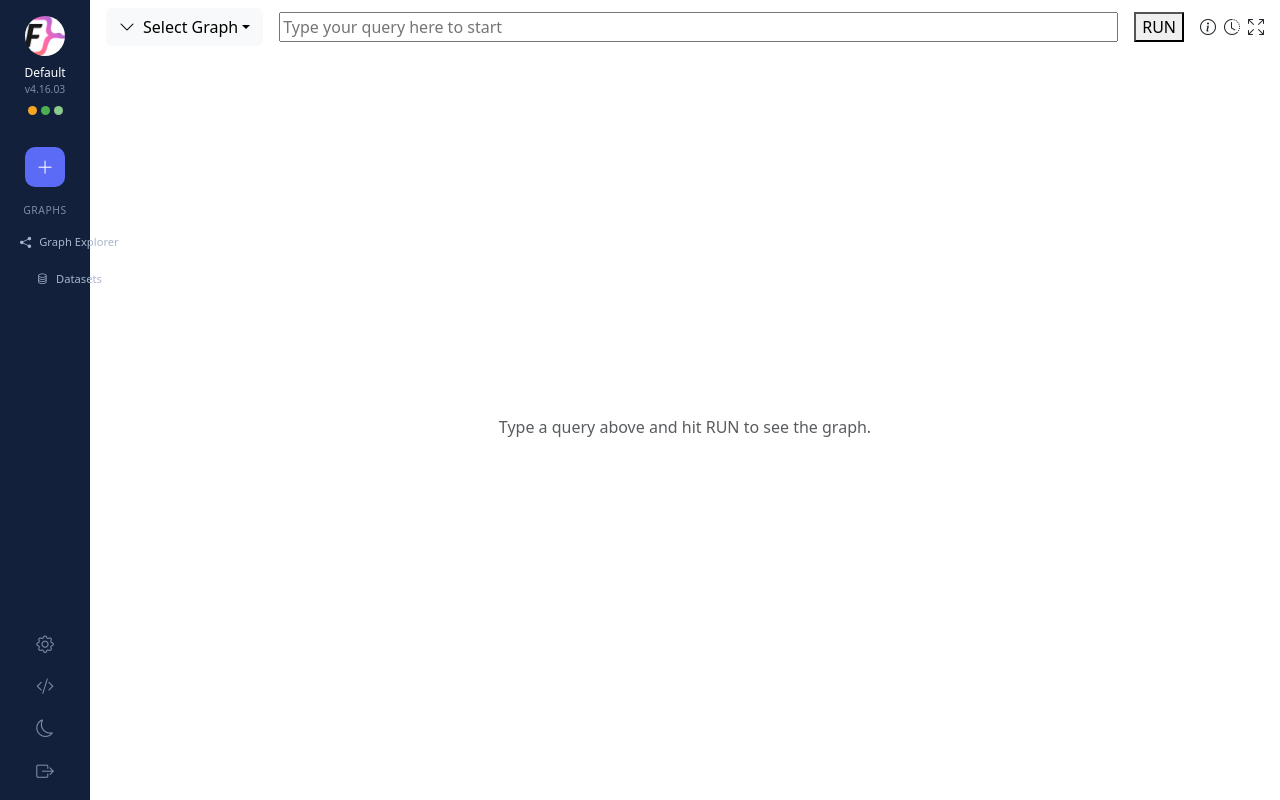
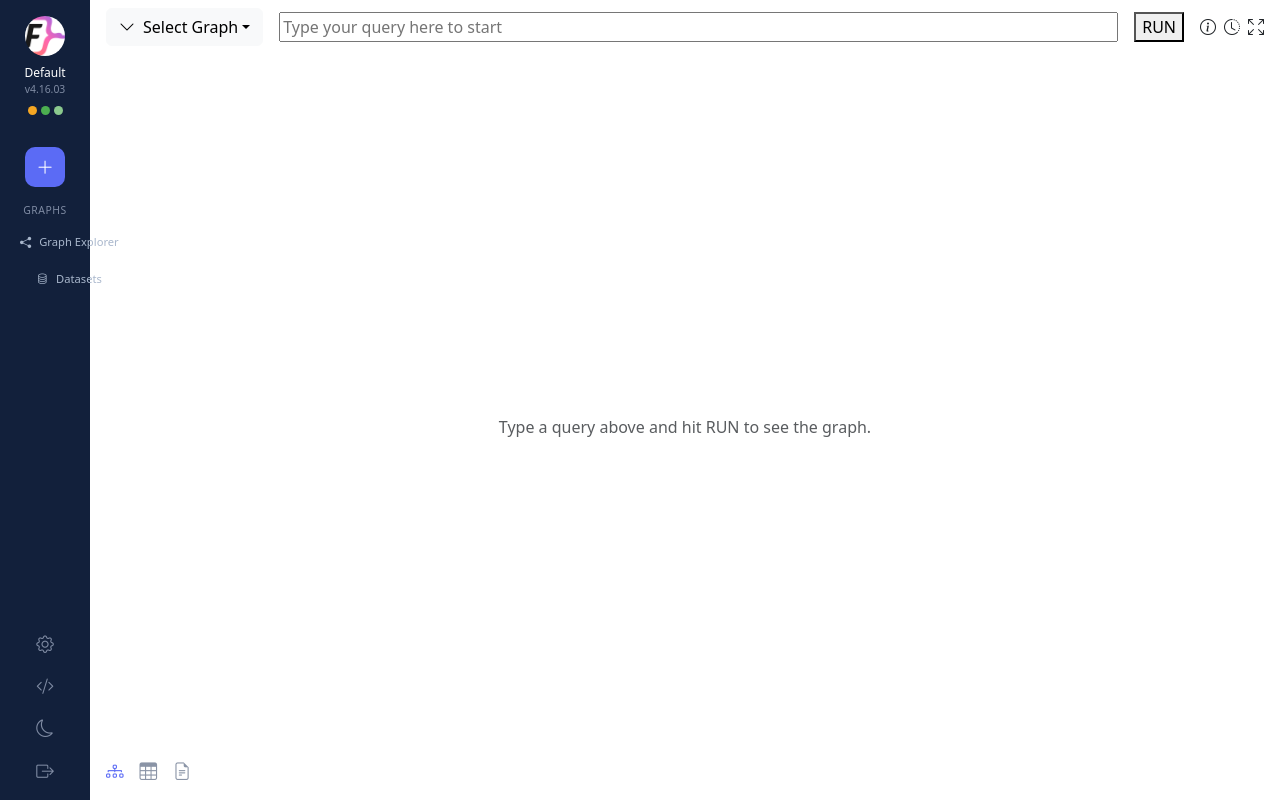
Before and after one commit to jahansgithub/falkoruireact, a React (Vite) app: page / in a window 1280 px wide. Built offline with nearby package versions, Linux system fonts and the light colour scheme.

Commit message:
graph toggle issue

```diff
--- a/src/component/layout/DashboardLayout.tsx
+++ b/src/component/layout/DashboardLayout.tsx
@@ -5,10 +5,11 @@ import { useViewStore } from '../../store/viewStore';
 import './css/DashboardLayout.css';
 
 export default function DashboardLayout() {
-   const view = useViewStore((state) => state.view);
+  const view = useViewStore((state) => state.view);
   const setView = useViewStore((state) => state.setView);
+
   return (
-<div className="dashboard-layout d-flex">
+    <div className="dashboard-layout d-flex">
       <Sidebar />
       <div className="dashboard-main flex-grow-1 d-flex flex-column">
         <Topbar />
--- a/src/component/layout/css/DashboardLayout.css
+++ b/src/component/layout/css/DashboardLayout.css
@@ -1,5 +1,5 @@
 .dashboard-layout {
- height: 100vh;        /* was min-height — change to fixed height */
+  height: 100vh;
   overflow: hidden;
 }
 
@@ -9,13 +9,29 @@
   display: flex;
   flex-direction: column;
 }
+
+.dashboard-content {
+  flex: 1;
+  min-height: 0;
+  position: relative;
+  overflow: hidden;
+}
+
+.view-toggle-icons {
+  position: absolute;
+  bottom: 16px;
+  left: 16px;
+  z-index: 10;
+}
+
+.view-icon {
+  color: #8a94a6;
+  font-size: 1.1rem;
+  cursor: pointer;
+}
+.view-icon:hover {
+  color: #333;
+}
 .view-icon.active {
   color: #5b6bf5;
 }
-
-.dashboard-content {
- flex: 1;               /* takes remaining height after Topbar */
-  min-height: 0;         /* critical — allows flex child to shrink below content size */
-  position: relative;
-  overflow: hidden;
-}
--- a/src/component/layout/css/NodeDetailPanel.css
+++ b/src/component/layout/css/NodeDetailPanel.css
@@ -3,6 +3,7 @@
   width: 280px;
   min-width: 280px;   /* make sure this exists — without it, flex can shrink it to 0 */
   background: #fff;
+  flex-shrink: 0;
   border-left: 1px solid #e5e9f0;
   overflow-y: auto;
 }
--- a/src/features/graphexplorer/graphExplorerPage.tsx
+++ b/src/features/graphexplorer/graphExplorerPage.tsx
@@ -19,15 +19,12 @@ export default function GraphExplorerPage() {
   // Combined: register click handlers AND push data, together, whenever result changes
 useEffect(() => {
   const canvas = canvasRef.current;
-    console.log('Canvas ref:', canvas);
-  console.log('setConfig exists?', typeof canvas?.setConfig)
-    if (!canvas || !result) return;
+  if (!canvas || !result || view !== 'graph') return;
 
   canvas.setConfig({
-      debug: true,
     eventHandlers: {
-        onNodeClick: (node: any) => {
-          console.log('Clicked node:', node); // temporary — confirm this fires
+      onNodeClick: (node: any, event: MouseEvent) => {
+        event?.stopPropagation?.();
         selectNode(node);
       },
       onBackgroundClick: () => selectNode(null),
@@ -35,7 +32,7 @@ export default function GraphExplorerPage() {
   });
 
   canvas.setData(result);
-  }, [result]);
+}, [result, view]);
 
   if (loading) {
     return (
@@ -77,7 +74,7 @@ export default function GraphExplorerPage() {
     <div className="d-flex h-100">
       <falkordb-canvas
         ref={canvasRef}
-        style={{ width: '100%', height: '100%', display: 'block' }}
+     style={{ flex: 1, height: '100%', display: 'block', minWidth: 0 }}
       />
       <NodeDetailPanel />
     </div>
--- a/src/lib/sampleGraphData.ts
+++ b/src/lib/sampleGraphData.ts
@@ -1,4 +1,4 @@
-import type { GraphQueryResult } from '../types/graph.types';
+import type { GraphQueryResult } from '../types/graph.type';
 
 export const sampleGraphData: GraphQueryResult = {
   nodes: [
```
Lines whose indentation alone changed are shown as unchanged.
